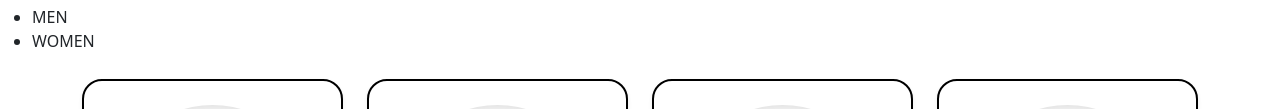
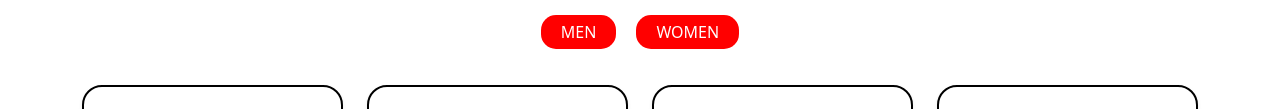
Before and after one commit to AkhileshNukala/KAREACMTEAM, a plain HTML site: page index.html in a window 1280 px wide. Shown: the part 1753-1862 px from the top of the page. Drawn offline with nearby package versions, Linux system fonts and the light colour scheme.

Commit message:
Update styles.css

```diff
--- a/styles.css
+++ b/styles.css
@@ -204,6 +204,31 @@ body {
 
 /* Footer Css Ends*/
 
+.but ul{
+    list-style: none;
+    display: flex;
+    align-items: center;
+    padding: 10px 10px;
+    justify-content: center;
+}
+
+.but ul li{
+    background-color: red;
+    color: #fff;
+    padding: 5px 20px;
+    border-radius: 15px;
+    margin: 0px 10px;
+}
+
+.but ul li:hover{
+    background-color: #2cabe2;
+    color: black;
+}
+
+.hhhh{
+    display: none;
+}
+
 
 @media screen and (max-width:426px) {
     body {
```
